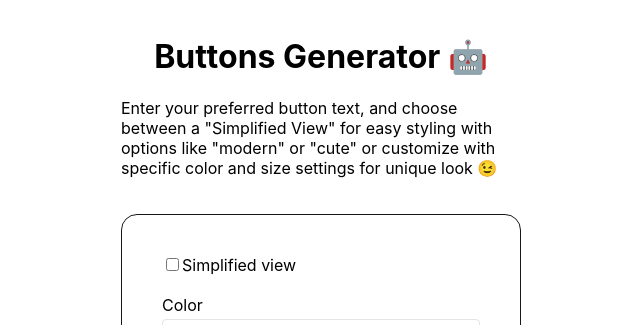
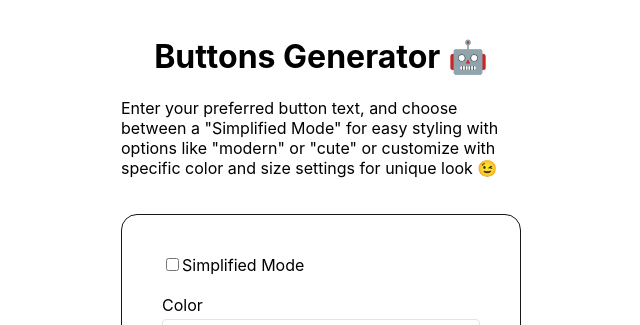
Before and after one commit to egkozlov/ai-buttons-generator, a React (Create React App) app: page / in a window 1280 px wide. Shown: the top 325 px of the page, without its empty margins (319-959 px from the left). Built offline with nearby package versions, Linux system fonts and the light colour scheme.

Commit message:
Adopted README according to simplified mode changes

```diff
--- a/src/ButtonDetailsForm/ButtonDetailsForm.tsx
+++ b/src/ButtonDetailsForm/ButtonDetailsForm.tsx
@@ -10,7 +10,7 @@ type Props = {
 };
 
 export const ButtonDetailsForm = ({ onSubmit, generationStatus }: Props) => {
-  const [isSimplifiedView, setIsSimplifiedView] = useState(false);
+  const [isSimplifiedMode, setIsSimplifiedMode] = useState(false);
 
   const handleOnSubmit = (event: FormEvent<HTMLFormElement>) => {
     event.preventDefault();
@@ -20,7 +20,7 @@ export const ButtonDetailsForm = ({ onSubmit, generationStatus }: Props) => {
     const text = data.get('text')?.toString() || '';
     const style = data.get('style')?.toString() || '';
 
-    const buttonDetails = isSimplifiedView
+    const buttonDetails = isSimplifiedMode
       ? [
         { attribute: Attribute.style, value: style },
         { attribute: Attribute.text, value: text }
@@ -36,16 +36,16 @@ export const ButtonDetailsForm = ({ onSubmit, generationStatus }: Props) => {
 
   const isDisabled = generationStatus === GenerationStatus.InProgress;
   const handleSimplifiedOnChange = () => {
-    setIsSimplifiedView(!isSimplifiedView);
+    setIsSimplifiedMode(!isSimplifiedMode);
   }
 
   return (
     <form className={styles.form} onSubmit={handleOnSubmit} autoComplete="off">
       <label>
-        <input checked={isSimplifiedView} onChange={handleSimplifiedOnChange} id="simplified-view" name="simplified-view" type="checkbox" />
-        Simplified view
+        <input checked={isSimplifiedMode} onChange={handleSimplifiedOnChange} id="simplified-view" name="simplified-view" type="checkbox" />
+        Simplified Mode
       </label>
-      {isSimplifiedView ?
+      {isSimplifiedMode ?
         <TextInput
           id="style"
           name="style"
--- a/src/Header/Header.tsx
+++ b/src/Header/Header.tsx
@@ -3,6 +3,6 @@ import styles from "./Header.module.css";
 export const Header = () => {
   return <div className={styles.container}>
     <h1>Buttons Generator 🤖</h1>
-    <p>Enter your preferred button text, and choose between a "Simplified View" for easy styling with options like "modern" or "cute" or customize with specific color and size settings for unique look 😉</p>
+    <p>Enter your preferred button text, and choose between a "Simplified Mode" for easy styling with options like "modern" or "cute" or customize with specific color and size settings for unique look 😉</p>
   </div>
 };
```
Also changed, not shown: 1 other file (tests, documents, lock files or other folders).
